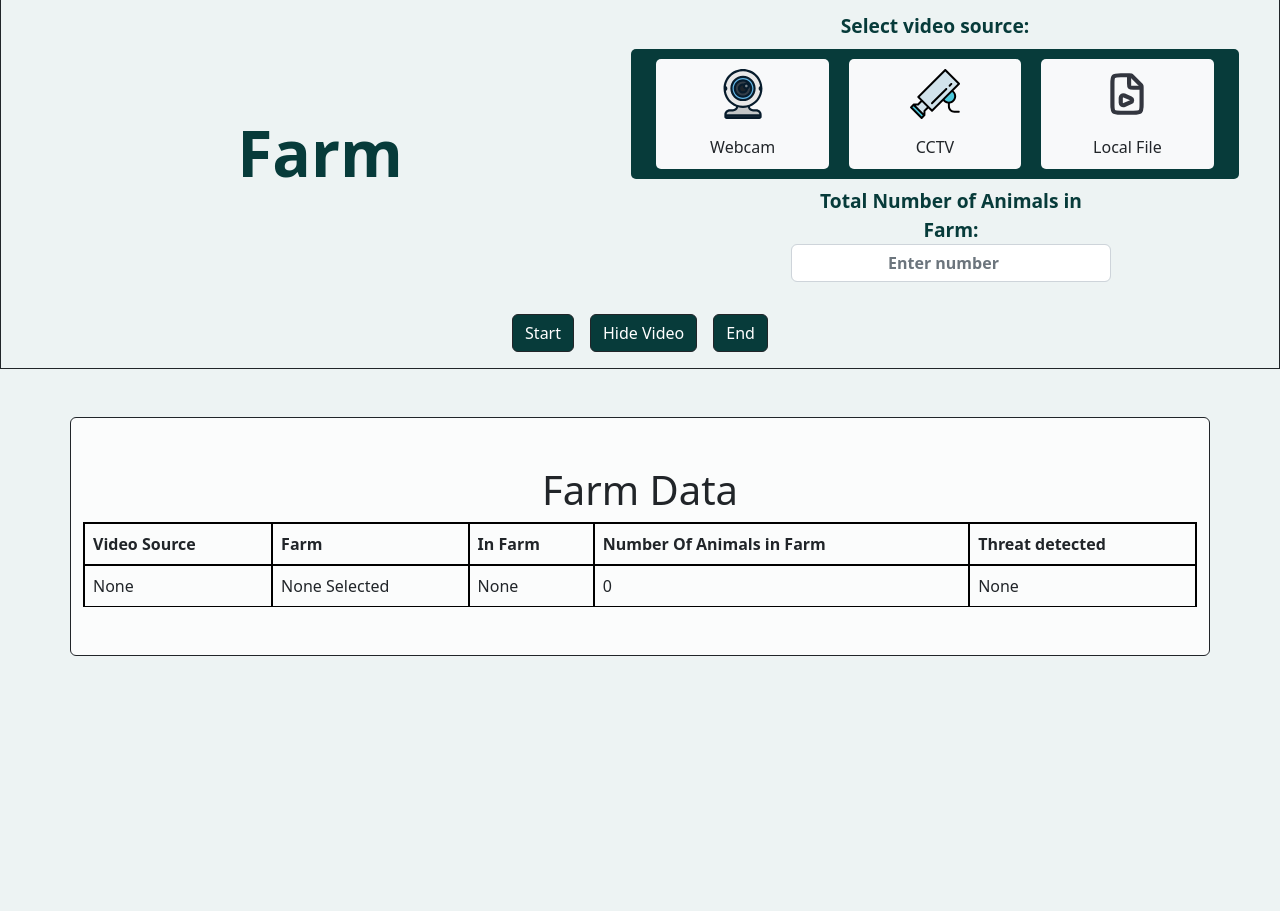
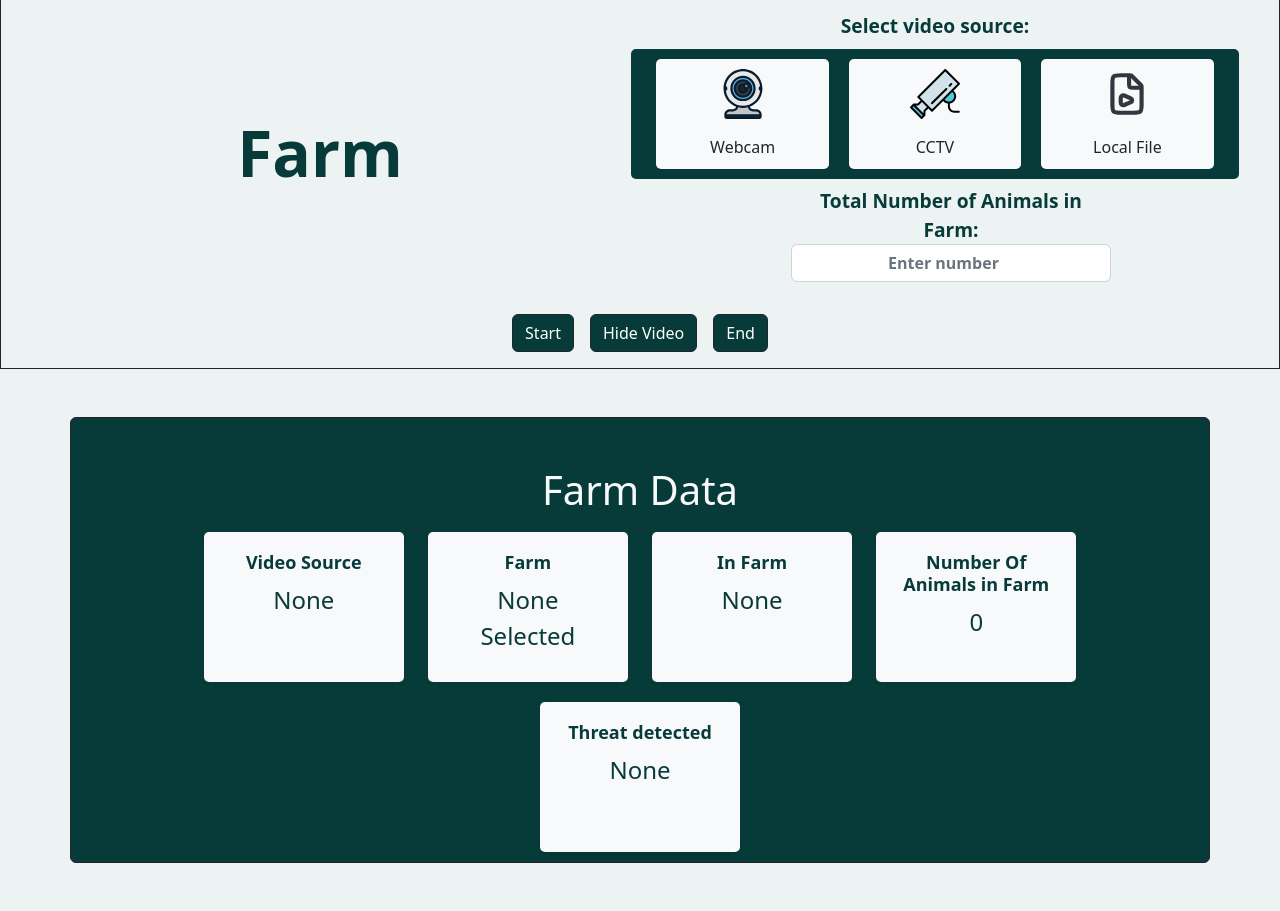
Before and after one commit to Sidharth1919/Animal-detection-Yolov8-Flask, a Flask app: page /farm in a window 1280 px wide. Shown: the part 401-1312 px from the top of the page. Before the commit the page ends 1057 px from the top, so only its background shows below. Run offline with Flask 3, Linux system fonts and the light colour scheme; the visitor is signed in with stand-in values (Sample User, id 1); some libraries are stand-ins or nearby versions.

Commit message:
boxes (#27)

```diff
--- a/app.py
+++ b/app.py
@@ -10,7 +10,6 @@
 import numpy as np
 from auth import app, login_manager, mongo, auth_bp
 from auth import login, signup, logout
-from dotenv import load_dotenv
 import os
 from datetime import datetime
 
@@ -21,11 +20,10 @@
 csv_str = "none"
 class_index = -1
 
-load_dotenv()  # Load variables from .env
 
 # creating flask app
 app = Flask(__name__)
-app.config['SECRET_KEY'] = os.getenv('SECRET_KEY')
+app.config['SECRET_KEY'] = '1010'
 
 login_manager.init_app(app)
 socketio = SocketIO(app)
--- a/auth.py
+++ b/auth.py
@@ -4,15 +4,12 @@
 from werkzeug.security import check_password_hash, generate_password_hash
 from bson import ObjectId
 from flask import Blueprint
-from dotenv import load_dotenv
 import os
-
-load_dotenv()  # Load variables from .env
 
 auth_bp = Blueprint('auth', __name__)
 app = Flask(__name__)
-app.config['SECRET_KEY'] = os.getenv('SECRET_KEY')
-app.config['MONGO_URI'] = os.getenv('URL')
+app.config['SECRET_KEY'] = '1010'
+app.config['MONGO_URI'] = 'mongodb://localhost:27017/farmdb'
 
 mongo = PyMongo(app)
 login_manager = LoginManager(app)
--- a/static/style.css
+++ b/static/style.css
@@ -124,7 +124,7 @@
         padding-left: 15vw;
     }
 
-    table {
+    /*table {
         border-collapse: collapse;
         width: 100%;
     }
@@ -132,8 +132,8 @@
     th, td {
         padding: 8px;
         text-align: left;
-        border-bottom: 2px solid #000; /* Thick black bottom border */
-        border-right: 2px solid #000; /* Thick black right border */
+        border-bottom: 2px solid #000;
+        border-right: 2px solid #000;
         border-top: 2px solid #000;
         border-left: 2px solid #000;
     }
@@ -144,8 +144,34 @@
 
     tr:nth-child(even) {
         background-color: #f2f2f2;
+    }*/
+    .info-box {
+      background-color: #f8f9fa;
+      padding: 20px;
+      text-align: center;
+      display: inline-block;
+      width: 200px;
+      min-height: 150px;
+      margin: 10px;
+      border-radius: 5px;
+      box-shadow: 0 2px 5px rgba(0, 0, 0, 0.1);
+      box-sizing: border-box;
+      vertical-align: top;
     }
 
+    .info-box h3 {
+      margin-top: 0;
+      font-size: 18px;
+      font-weight: bold;
+      color:rgb(7, 59, 58)
+    }
+
+    .info-box p {
+      margin-bottom: 0;
+      font-size: 24px;
+      color:rgb(7, 59, 58)
+
+    }
 
 #getStartedButton {
   background-color: rgb(237, 243, 243);
@@ -360,5 +386,4 @@
     padding: 0 25px;
   }
 }
-
 /* -------------------------------------------------------------------------- */
--- a/templates/farm.html
+++ b/templates/farm.html
@@ -70,31 +70,84 @@
 
 
 <div class="container border border-dark rounded my-5 text-center" id="todocont"
-  style="background-color: rgba(255, 255, 255, 0.8);">
+  style="background-color: rgb(7, 59, 58);">
 
-  <h1 class="mt-5" style="padding-bottom: 0;">Farm Data</h1>
+  <h1 class="mt-5" style="color: #f8f9fa; padding-bottom: 0;">Farm Data</h1>
+    <!--<div class="stats shadow">
 
-  <table class="table table-hover">
-    <thead>
-      <tr>
-        <th>Video Source</th>
-        <th>Farm</th>
-        <!-- <th>Animal type</th> -->
-        <th>In Farm</th>
-        <th id="animal">Number Of Animals in Farm</th>
-        <th>Threat detected</th>
-      </tr>
-    </thead>
-    <tbody>
-      <tr>
-        <td id="video-source">None</td>
-        <td id="farm">None Selected</td>
-        <td id="detections">None</td>
-        <td id="count">0</td>
-        <td id="threat">None</td>
-      </tr>
-    </tbody>
-  </table>
+      <div class="stat">
+        <div class="stat-figure text-secondary">
+        </div>
+        <div class="stat-title">Video Source</div>
+        <div class="stat-value" id="video-source">None</div>
+      </div>
+
+      <div class="stat">
+        <div class="stat-figure text-secondary">
+
+        </div>
+        <div class="stat-title">Farm</div>
+        <div class="stat-value" id="farm">None Selected</div>
+
+      </div>
+
+      <div class="stat">
+        <div class="stat-figure text-secondary">
+
+        </div>
+        <div class="stat-title">In Farm</div>
+        <div class="stat-value" id="detections">None</div>
+
+      </div>
+
+      <div class="stat">
+        <div class="stat-figure text-secondary">
+
+        </div>
+        <div class="stat-title">Number Of Animals in Farm</div>
+        <div class="stat-value" id="count">0</div>
+
+      </div>
+
+      <div class="stat">
+        <div class="stat-figure text-secondary">
+
+        </div>
+        <div class="stat-title">Threat detected</div>
+        <div class="stat-value" id="threat">None</div>
+
+      </div>
+
+    </div>
+
+
+</div>-->
+    <div class="info-box">
+      <h3>Video Source</h3>
+      <p id="video-source">None</p>
+    </div>
+
+    <div class="info-box">
+      <h3>Farm</h3>
+      <p id="farm">None Selected</p>
+    </div>
+
+    <div class="info-box">
+      <h3>In Farm</h3>
+      <p id="detections">None</p>
+    </div>
+
+    <div class="info-box">
+      <h3 id="animal">Number Of Animals in Farm</h3>
+      <p id="count">0</p>
+    </div>
+
+    <div class="info-box">
+      <h3>Threat detected</h3>
+      <p id="threat">None</p>
+    </div>
+  </div>
+
   <div id="errorMessage" style="display: none; color: rgb(255, 0, 0);padding: 20px 5px; margin-top: 10px;">
     The count has been reduced. Please check the farm!
   </div>
@@ -154,9 +207,11 @@
     // Update the table cell
     if (selectedFarm) {
       document.getElementById('farm').textContent = selectedFarm;
+      console.log(selectedFarm)
 
       // Update the table heading
       const tableHeading = document.getElementById('animal');
+      console.log("animal:", tableHeading)
       const Heading = document.getElementById('heading');
       const number = document.getElementById('number');
       const bgimg = document.getElementById('bgimg');
--- a/templates/index.html
+++ b/templates/index.html
@@ -12,7 +12,7 @@
 <div id="hometitle" class="container  text-left>
   <i class=" fa-solid fa-camera-cctv"></i>
   <h1 class="display-3 custom-border"
-    style="color: rgb(7, 59, 58); font-weight: bold; text-shadow: -1px -1px 0 #000, 1px -1px 0 #000, -1px 1px 0 #000, 1px 1px 0 #000; padding-top: 150px;">
+    style="color: rgb(7, 59, 58); font-weight: bold; text-shadow: -1px -1px 0 #000, 1px -1px 0 #000, -1px 1px 0 #000, 1px 1px 0 #000; padding-top: 250px;">
     ANIMAL MONITORING AND THREAT DETECTION SYSTEM
   </h1>
   <!-- <h1 class="display-3 my-3"><b>Animal Monitoring and Threat Detection System</b></h1> -->
```
Also changed, not shown: static/images/horse-background.jpg (added), static/images/scroll22.jpg (added).
